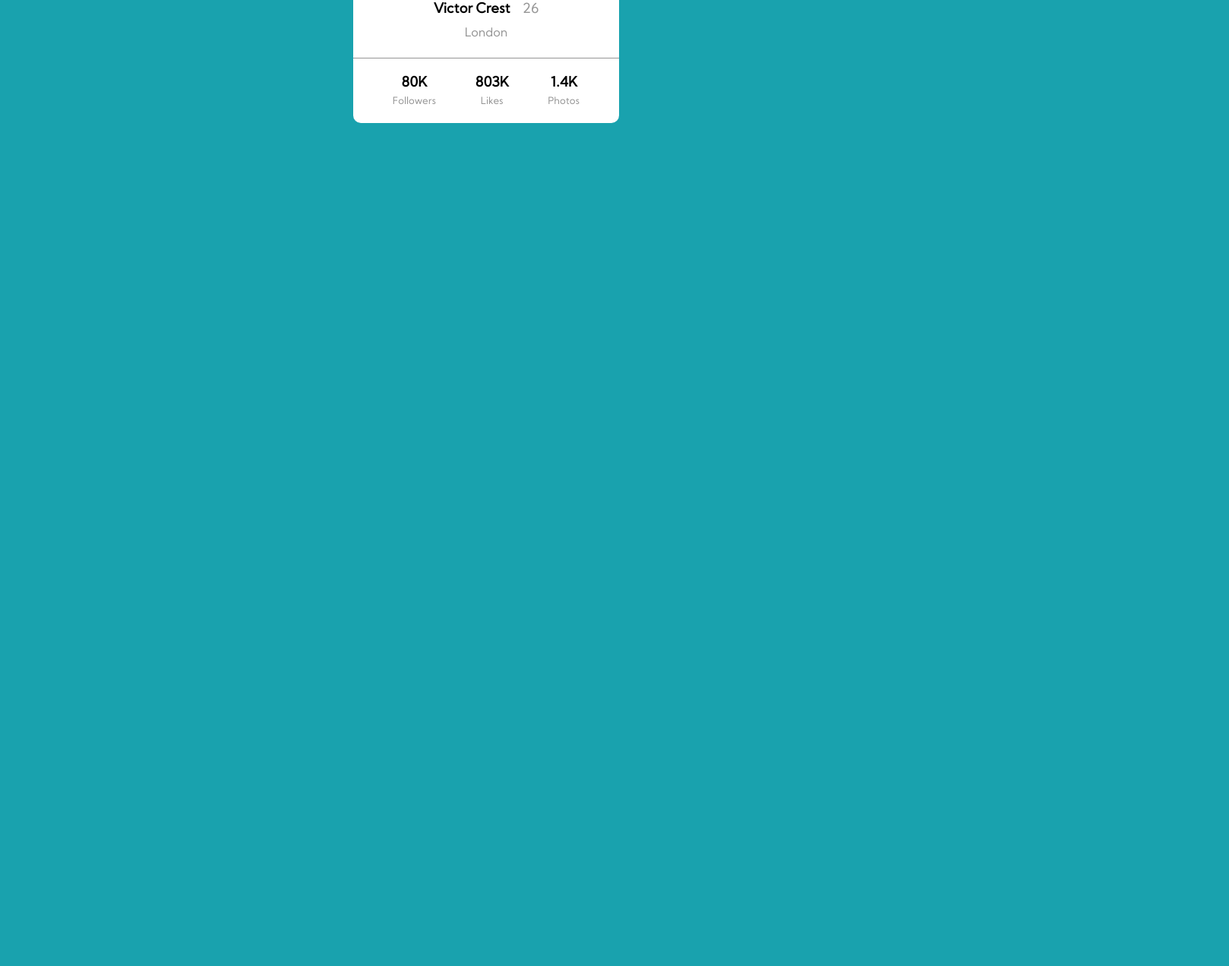
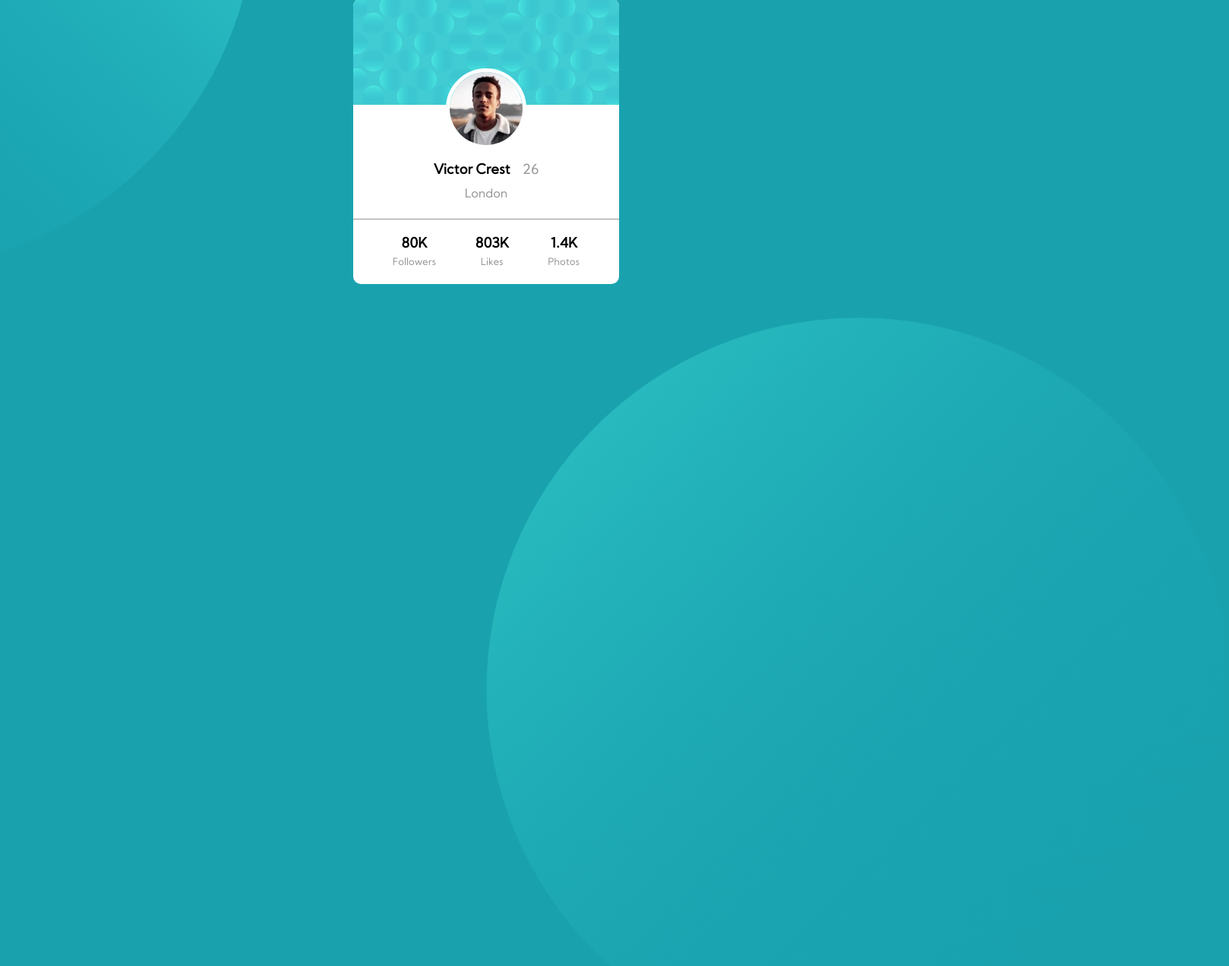
Before and after one commit to sgabhart22/frontend-mentor-profile, a plain HTML site: page index.html in a window 1280 px wide. Shown: the part 222-1494 px from the top of the page at 76% size, 1618 px wide, since content can reach past the window. Before the commit the page ends 800 px from the top, so only its background shows below. Drawn offline with Linux system fonts and the light colour scheme.

Commit message:
Pretty close, background stuff

```diff
--- a/index.html
+++ b/index.html
@@ -15,7 +15,11 @@
     .attribution a { color: hsl(228, 45%, 44%); }
   </style>
 </head>
+
 <body>
+  <img id="bg-top" src="./images/bg-pattern-top.svg" />
+  <img id="bg-bottom" src="./images/bg-pattern-bottom.svg" />
+
   <div class="card">
     <div class="header">
       <img src="./images/bg-pattern-card.svg" />
--- a/styles.css
+++ b/styles.css
@@ -9,7 +9,23 @@ body {
     color: hsl(0, 0%, 59%);
     background-color: hsl(185, 75%, 39%);
     display: flex;
+    flex-direction: column;
     justify-content: center;
+    align-items: center;
+    height: 100vh;
+}
+
+#bg-top {
+    position: absolute;
+    top: -50%;
+    left: -50%;
+}
+
+#bg-bottom {
+    position: absolute;
+    top: 80%;
+    left: 50%;
+    z-index: -1 ;
 }
 
 .card {
```
